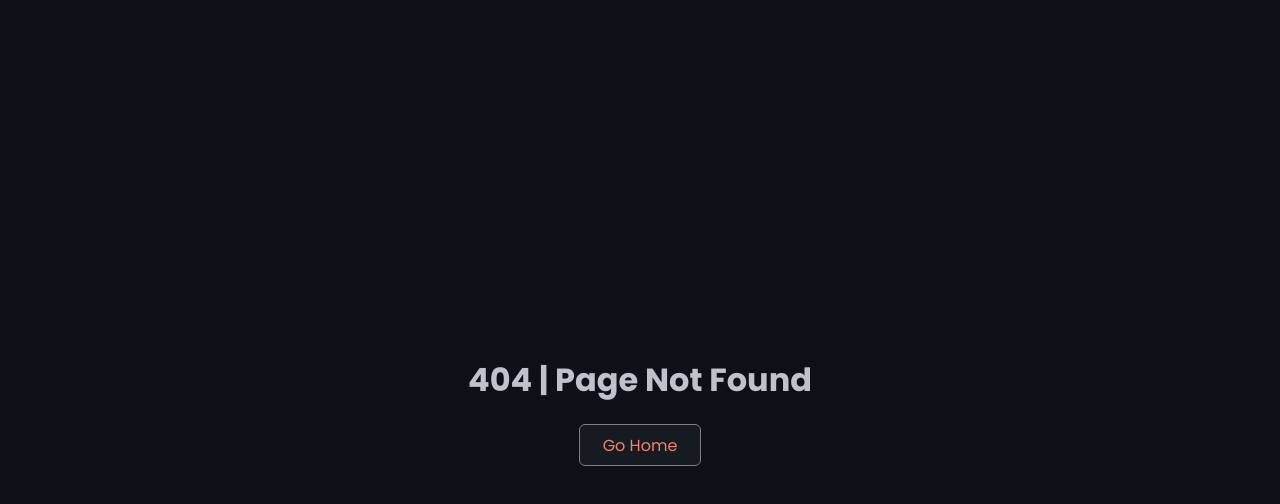
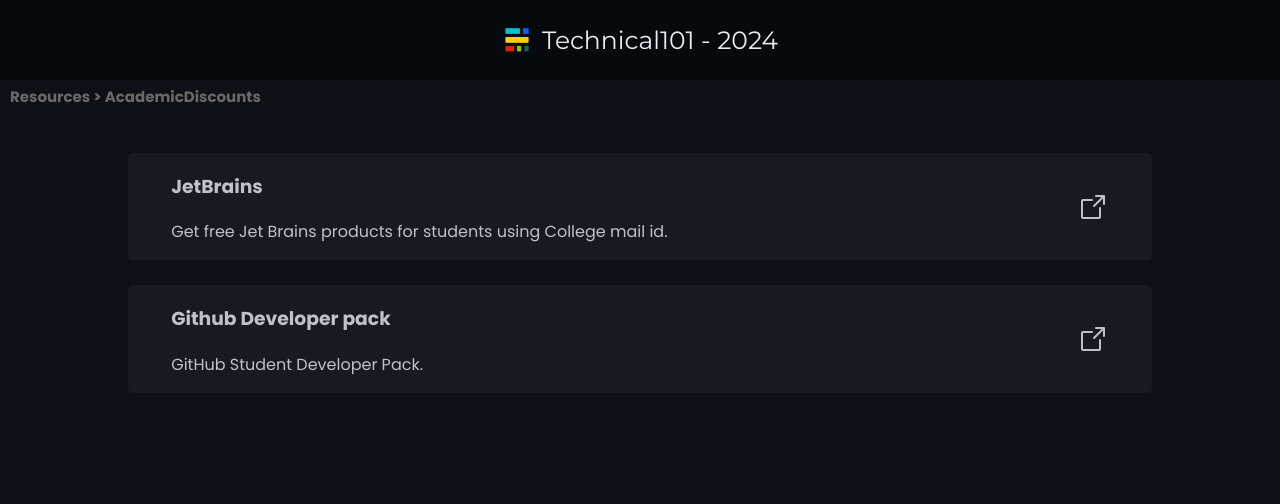
Before and after one commit to abhi5455/Technical-101, a React (Vite) app: page /Resources/AcademicDiscounts in a window 1280 px wide. Before the commit this address had no page. Shown: the top 504 px of the page. Built offline with nearby package versions, Linux system fonts and the light colour scheme; a web font is replaced by a local one.

Commit message:
Initial Commit

```diff
--- a/src/main.jsx
+++ b/src/main.jsx
@@ -11,6 +11,7 @@
 import WebDevelopment from "./pages/WebDevelopment.jsx";
 import AIModel from "./pages/AIModel.jsx";
 import Python from "./pages/Python.jsx";
+import AcademicDiscounts from "./pages/AcademicDiscounts.jsx";
 
 
 const router = createBrowserRouter([
@@ -46,6 +47,10 @@
     {
         path: "/Resources/AIModel",
         element: <AIModel/>,
+    },
+    {
+        path: "/Resources/AcademicDiscounts",
+        element: <AcademicDiscounts/>,
     }
 ]);
 createRoot(document.getElementById('root')).render(
--- /dev/null
+++ b/src/pages/AcademicDiscounts.jsx
@@ -0,0 +1,40 @@
+import '../components/Element/Element.css'
+import Element from "../components/Element/Element.jsx";
+import {useEffect, useState} from "react";
+import ContainerElements from "../components/ContainerElements.jsx";
+
+
+function AcademicDiscounts() {
+    let [innerElementObj, setInnerElementObj] = useState([]);
+    let [innerElements, setInnerElements] = useState([]);
+
+    useEffect(() => {
+        setInnerElementObj([
+            {
+                heading: "JetBrains",
+                link: "https://www.jetbrains.com/shop/eform/students",
+                description: "Get free Jet Brains products for students using College mail id.",
+            },{
+                heading: "Github Developer pack",
+                link: "https://education.github.com/pack",
+                description: " GitHub Student Developer Pack.",
+            },
+        ]);
+    },[]);
+
+
+    useEffect(() => {
+        let arr=[]
+        for (let i = 0; i < innerElementObj.length; i++) {
+            arr.push(<Element key={i} heading={innerElementObj[i].heading} link={innerElementObj[i].link} description={innerElementObj[i].description}></Element>);
+        }
+        setInnerElements(arr);
+    }, [innerElementObj]);
+
+
+    return (
+        <ContainerElements Elements={innerElements}></ContainerElements>
+    )
+}
+
+export default AcademicDiscounts
--- a/src/pages/Resources.jsx
+++ b/src/pages/Resources.jsx
@@ -18,6 +18,10 @@
             {
                 section: "AI Models",
                 path: "AIModel"
+            },
+            {
+                section: "Academic Discounts",
+                path: "AcademicDiscounts"
             }
         ])
     }, []);
```
